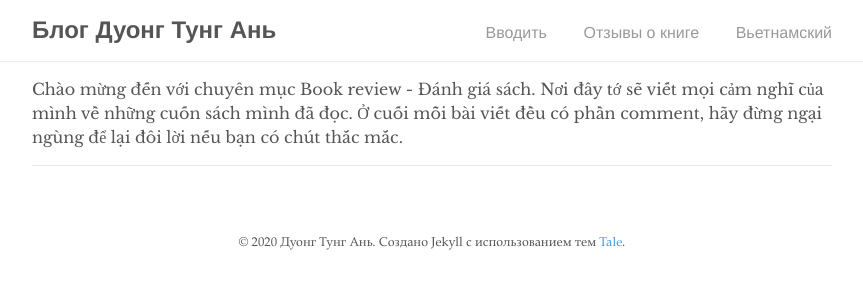
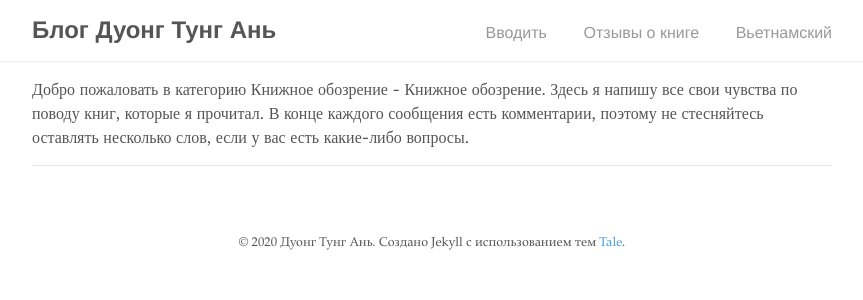
Before and after one commit to duongtunganh/ru, a Jekyll site: the page built from bookreview/index.html, in a window 1280 px wide. Shown: the top 300 px of the page, without its empty margins (208-1071 px from the left). Built offline with Jekyll 4.4.1, drawn with Linux system fonts in a browser that asks for light colours.

Commit message:
Update index.html

```diff
--- a/bookreview/index.html
+++ b/bookreview/index.html
@@ -2,7 +2,7 @@
 title: Book review
 layout: default
 ---
-<p class="lead">Chào mừng đến với chuyên mục Book review - Đánh giá sách. Nơi đây tớ sẽ viết mọi cảm nghĩ của mình về những cuốn sách mình đã đọc. Ở cuối mỗi bài viết đều có phần comment, hãy đừng ngại ngùng để lại đôi lời nếu bạn có chút thắc mắc.</p>
+<p class="lead">Добро пожаловать в категорию Книжное обозрение - Книжное обозрение. Здесь я напишу все свои чувства по поводу книг, которые я прочитал. В конце каждого сообщения есть комментарии, поэтому не стесняйтесь оставлять несколько слов, если у вас есть какие-либо вопросы.</p>
 
 <div class="catalogue">
   {% for post in site.categories.bookreview %}
```
